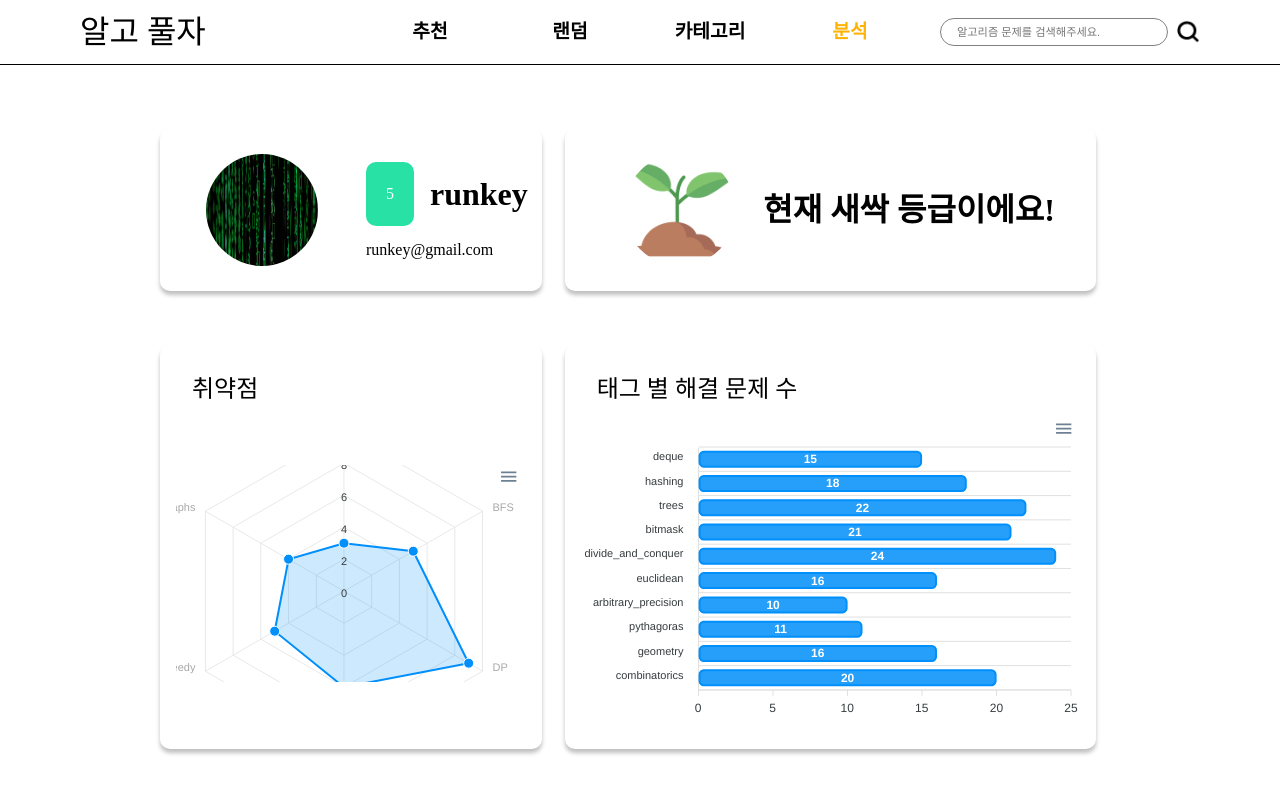
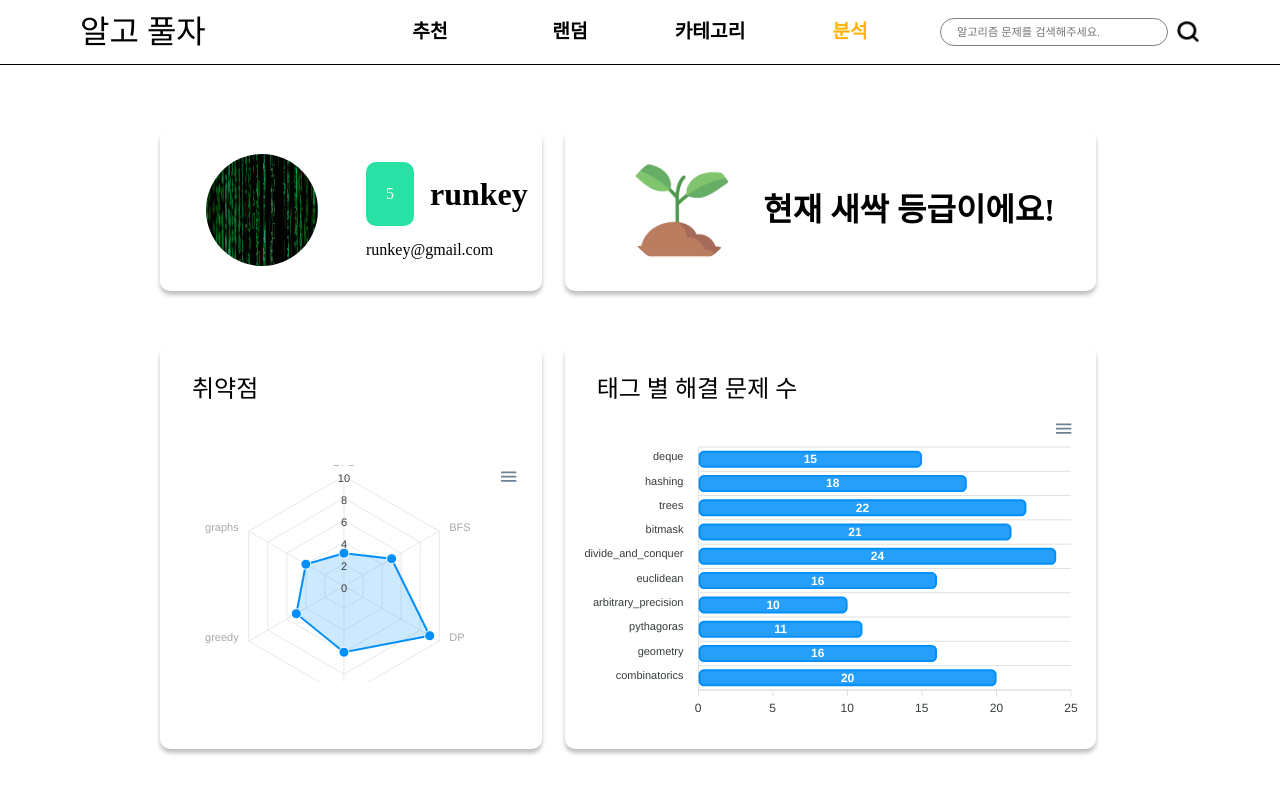
Before and after one commit to Algopulza/algopulza, a React (Create React App) app in the folder frontend/: page /analysis in a window 1280 px wide. Shown: the top 794 px of the page. Built offline with nearby package versions, Linux system fonts and the light colour scheme; no server answers; a web font is replaced by a local one.

Commit message:
Design : 분석 페이지 레이더 차트 사이즈 줄이기

```diff
--- a/frontend/src/components/Analysis/Weakness.tsx
+++ b/frontend/src/components/Analysis/Weakness.tsx
@@ -50,9 +50,9 @@ const Weakness = () => {
                 },
                 plotOptions: {
                     radar: {
-                      size: 160,
+                      size: 110,
                       offsetX: 0,
-                      offsetY: 5,
+                      offsetY: 0,
                       polygons: {
                         strokeColors: '#e8e8e8',
                         connectorColors: '#e8e8e8',
```
